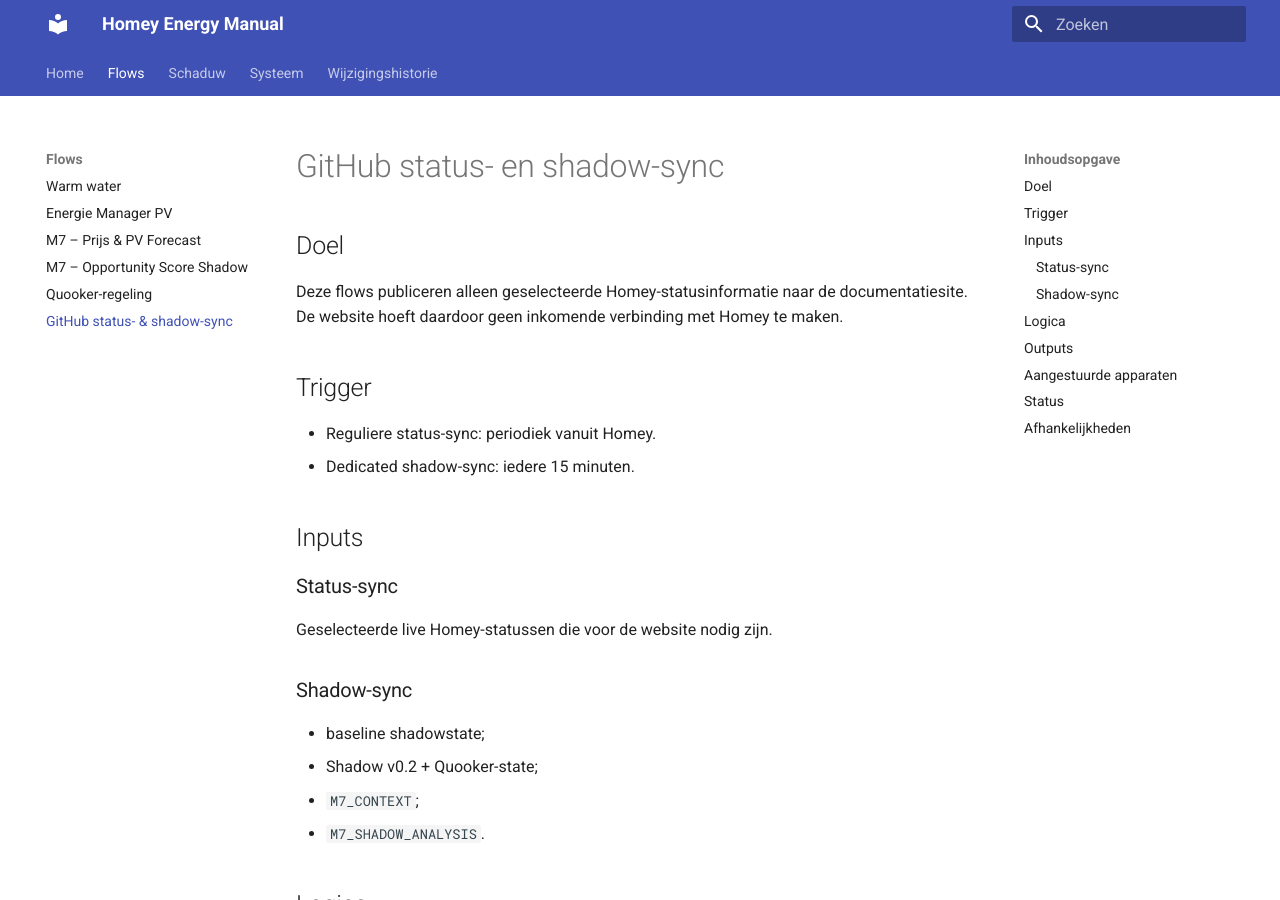
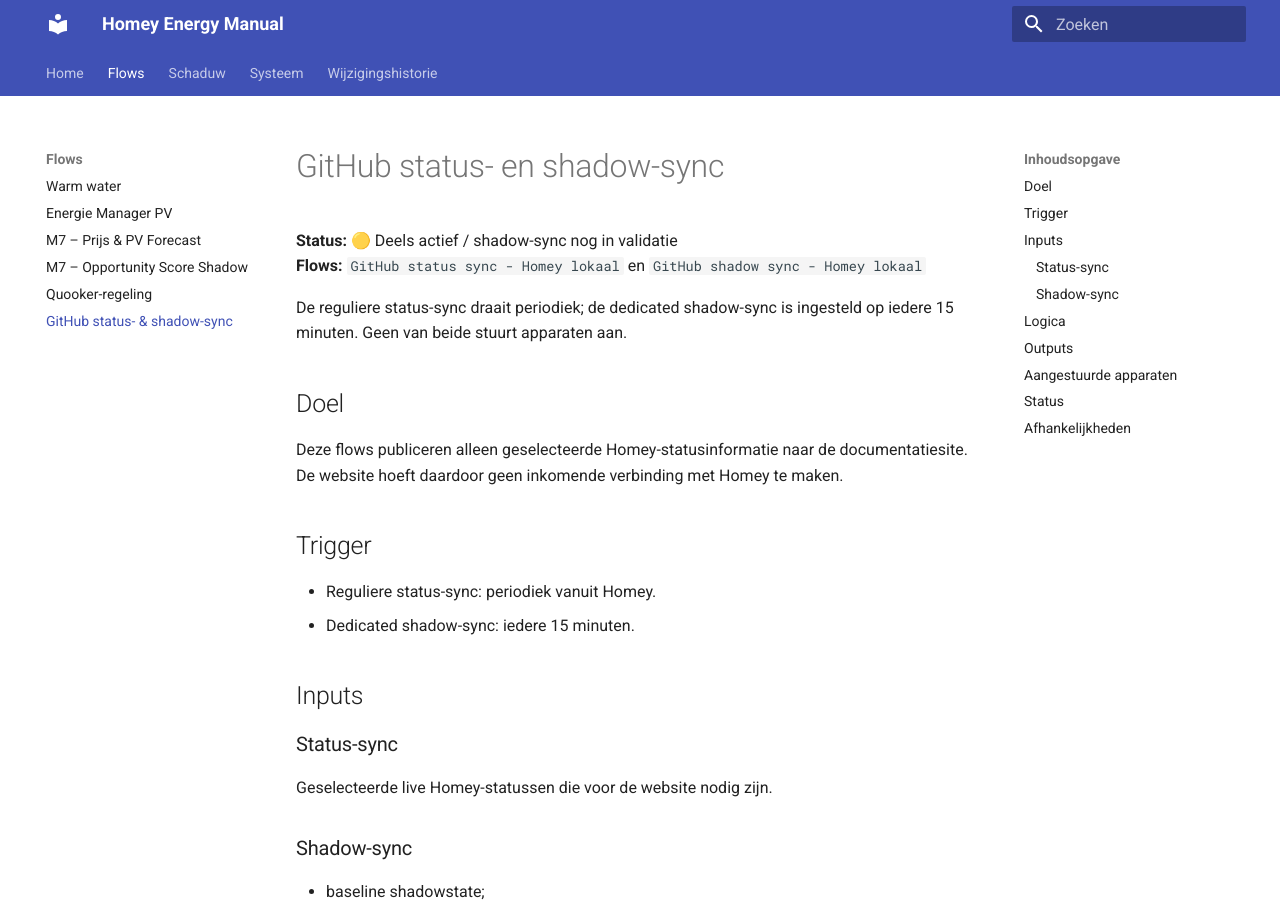
Before and after one commit to OnsKasteeltje/homey-energy-manual, an MkDocs documentation site: the page built from docs/github-sync-flows.md, in a window 1280 px wide and 900 px high. Built offline with MkDocs 1.6.1 and Material for MkDocs 9.7.7, drawn with Linux system fonts in a browser that asks for light colours.

Commit message:
docs: standardize flow status header for GitHub sync

```diff
--- a/docs/github-sync-flows.md
+++ b/docs/github-sync-flows.md
@@ -1,4 +1,9 @@
 # GitHub status- en shadow-sync
+
+**Status:** 🟡 Deels actief / shadow-sync nog in validatie
+**Flows:** `GitHub status sync - Homey lokaal` en `GitHub shadow sync - Homey lokaal`
+
+De reguliere status-sync draait periodiek; de dedicated shadow-sync is ingesteld op iedere 15 minuten. Geen van beide stuurt apparaten aan.
 
 ## Doel
 Deze flows publiceren alleen geselecteerde Homey-statusinformatie naar de documentatiesite. De website hoeft daardoor geen inkomende verbinding met Homey te maken.
```
